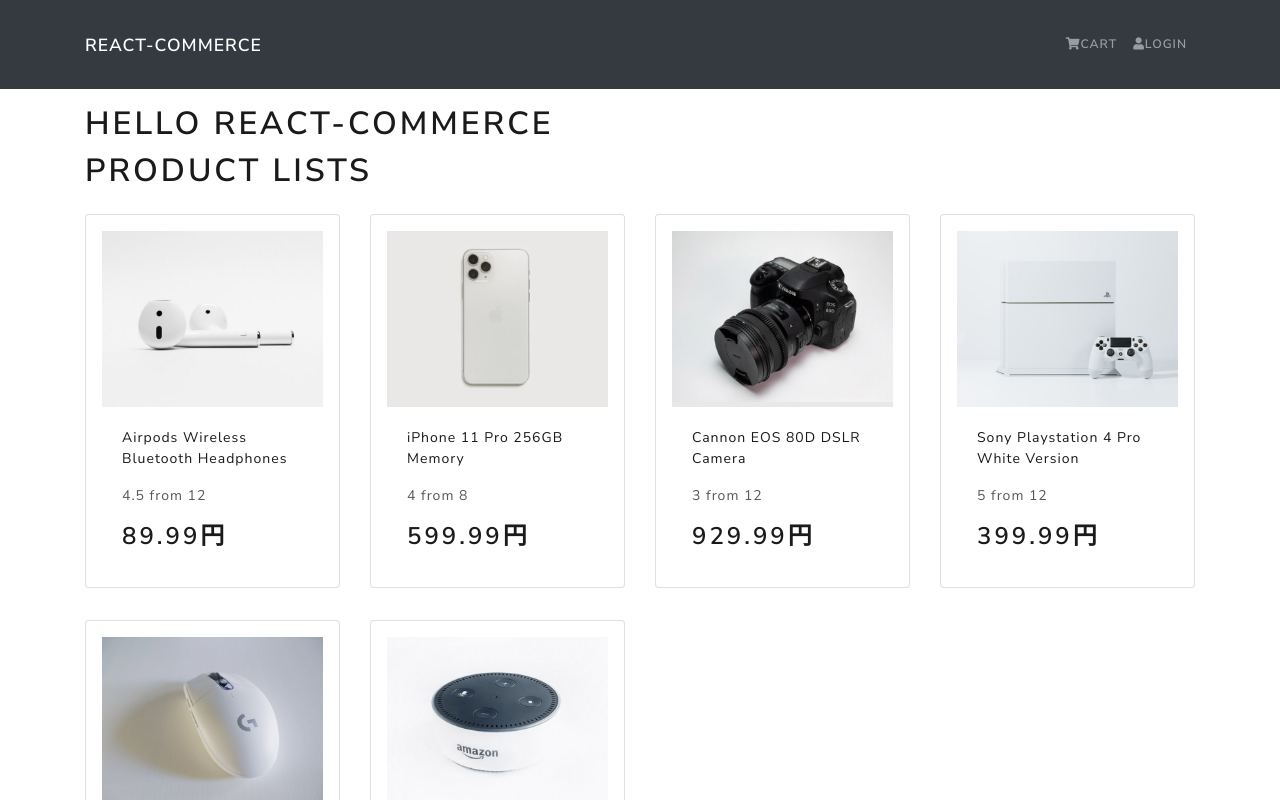
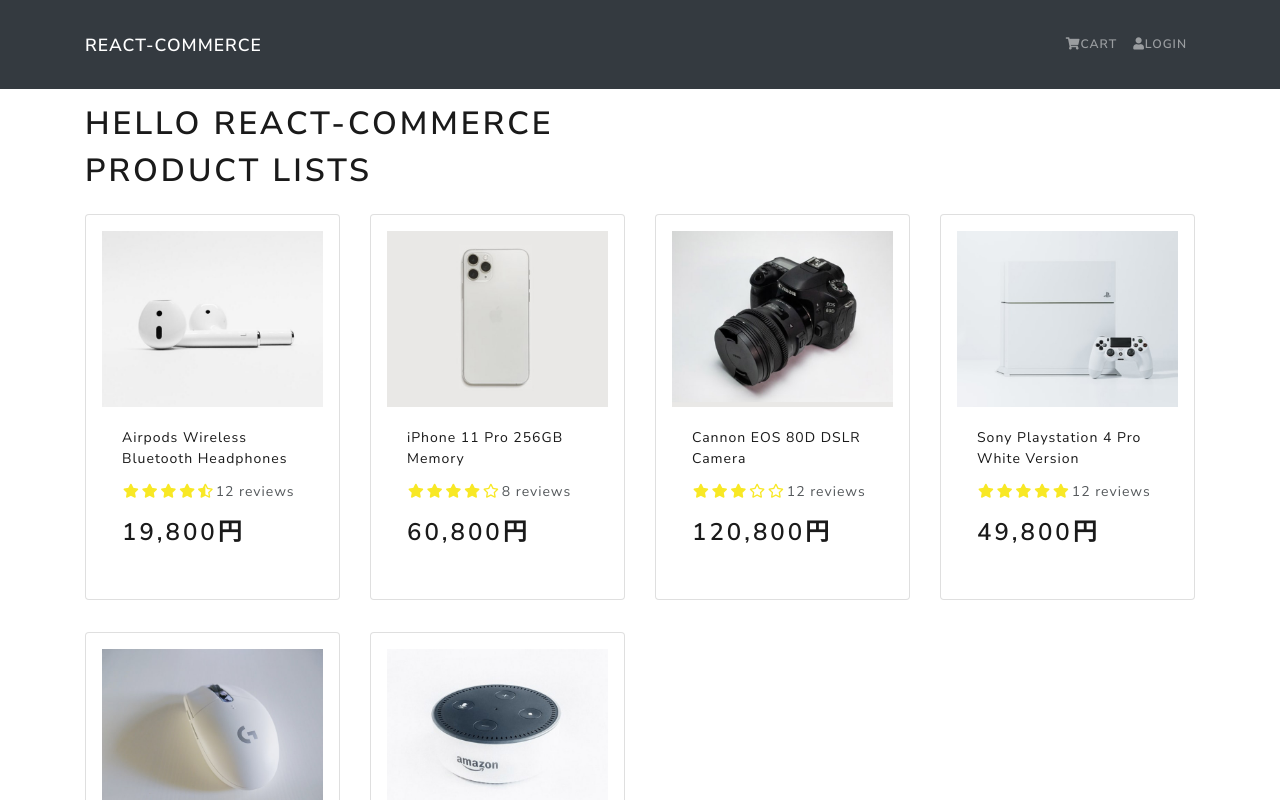
Before and after one commit to YUUSUKE18/React_Commerce, a React (Create React App) app in the folder frontend/: page / in a window 1280 px wide. Shown: the top 800 px of the page. Built offline with nearby package versions, Linux system fonts and the light colour scheme.

Commit message:
Build Rating Components

```diff
--- a/frontend/src/components/HomeScreen.jsx
+++ b/frontend/src/components/HomeScreen.jsx
@@ -9,7 +9,7 @@
             <h1>Product Lists</h1>
             <Row>
                 {products.map(product => (
-                    <Col sm={12} md={6} lg={4} xl={3}>
+                    <Col key={product._id} sm={12} md={6} lg={4} xl={3}>
                         <Product product={product} />
                     </Col>
                 ))}
--- a/frontend/src/components/Product.jsx
+++ b/frontend/src/components/Product.jsx
@@ -1,5 +1,6 @@
 import React from 'react'
 import { Card } from 'react-bootstrap'
+import Rating from "./Rating"
 
 const Product = ({product}) => {
     return (
@@ -14,7 +15,7 @@
                     </Card.Title>
                 </a>
                 <Card.Text as="div">
-                    <div className="my-3">{product.rating} from {product.numReviews}</div>
+                    <Rating value={product.rating} text={`${product.numReviews} reviews`} />
                 </Card.Text>
                 <Card.Text as="h3">{product.price}円</Card.Text>
             </Card.Body>
--- /dev/null
+++ b/frontend/src/components/Rating.jsx
@@ -0,0 +1,38 @@
+import React from 'react'
+import propTypes from 'prop-types'
+
+
+const Rating = ({value, text, color}) => {
+    return (
+        <div className="rating">
+            <span>
+                <i style={{color}} className={value >= 1 ? 'fas fa-star' : value>= 0.5 ? "fas fa-star-half-alt" : "far fa-star"}></i>
+            </span>
+            <span>
+                <i style={{color}} className={value >= 2 ? 'fas fa-star' : value>= 1.5 ? "fas fa-star-half-alt" : "far fa-star"}></i>
+            </span>
+            <span>
+                <i style={{color}} className={value >= 3 ? 'fas fa-star' : value>= 2.5 ? "fas fa-star-half-alt" : "far fa-star"}></i>
+            </span>
+            <span>
+                <i style={{color}} className={value >= 4 ? 'fas fa-star' : value>= 3.5 ? "fas fa-star-half-alt" : "far fa-star"}></i>
+            </span>
+            <span>
+                <i style={{color}} className={value >= 5 ? 'fas fa-star' : value>= 4.5 ? "fas fa-star-half-alt" : "far fa-star"}></i>
+            </span>
+            <span>{text && text}</span>
+        </div>
+    )
+}
+
+Rating.defaultProps = {
+    color: "#f8e825"
+}
+
+Rating.propTypes = {
+    value: propTypes.number.isRequired,
+    text: propTypes.string.isRequired,
+    color: propTypes.string,
+}
+
+export default Rating
--- a/frontend/src/index.css
+++ b/frontend/src/index.css
@@ -1,3 +1,11 @@
 main {
   min-height: 80vh;
 }
+
+h3 {
+  padding: 16px 0;
+}
+
+.rating span {
+  margin: 1px;
+}
--- a/frontend/src/products.js
+++ b/frontend/src/products.js
@@ -7,7 +7,7 @@
       'Bluetooth technology lets you connect it with compatible devices wirelessly High-quality AAC audio offers immersive listening experience Built-in microphone allows you to take calls while working',
     brand: 'Apple',
     category: 'Electronics',
-    price: 89.99,
+    price: '19,800',
     countInStock: 10,
     rating: 4.5,
     numReviews: 12,
@@ -20,7 +20,7 @@
       'Introducing the iPhone 11 Pro. A transformative triple-camera system that adds tons of capability without complexity. An unprecedented leap in battery life',
     brand: 'Apple',
     category: 'Electronics',
-    price: 599.99,
+    price: '60,800',
     countInStock: 7,
     rating: 4.0,
     numReviews: 8,
@@ -33,7 +33,7 @@
       'Characterized by versatile imaging specs, the Canon EOS 80D further clarifies itself using a pair of robust focusing systems and an intuitive design',
     brand: 'Cannon',
     category: 'Electronics',
-    price: 929.99,
+    price: '120,800',
     countInStock: 5,
     rating: 3,
     numReviews: 12,
@@ -46,7 +46,7 @@
       'The ultimate home entertainment center starts with PlayStation. Whether you are into gaming, HD movies, television, music',
     brand: 'Sony',
     category: 'Electronics',
-    price: 399.99,
+    price: '49,800',
     countInStock: 11,
     rating: 5,
     numReviews: 12,
@@ -59,7 +59,7 @@
       'Get a better handle on your games with this Logitech LIGHTSYNC gaming mouse. The six programmable buttons allow customization for a smooth playing experience',
     brand: 'Logitech',
     category: 'Electronics',
-    price: 49.99,
+    price: '7,800',
     countInStock: 7,
     rating: 3.5,
     numReviews: 10,
@@ -72,7 +72,7 @@
       'Meet Echo Dot - Our most popular smart speaker with a fabric design. It is our most compact smart speaker that fits perfectly into small space',
     brand: 'Amazon',
     category: 'Electronics',
-    price: 29.99,
+    price: '3,980',
     countInStock: 0,
     rating: 4,
     numReviews: 12,
```
